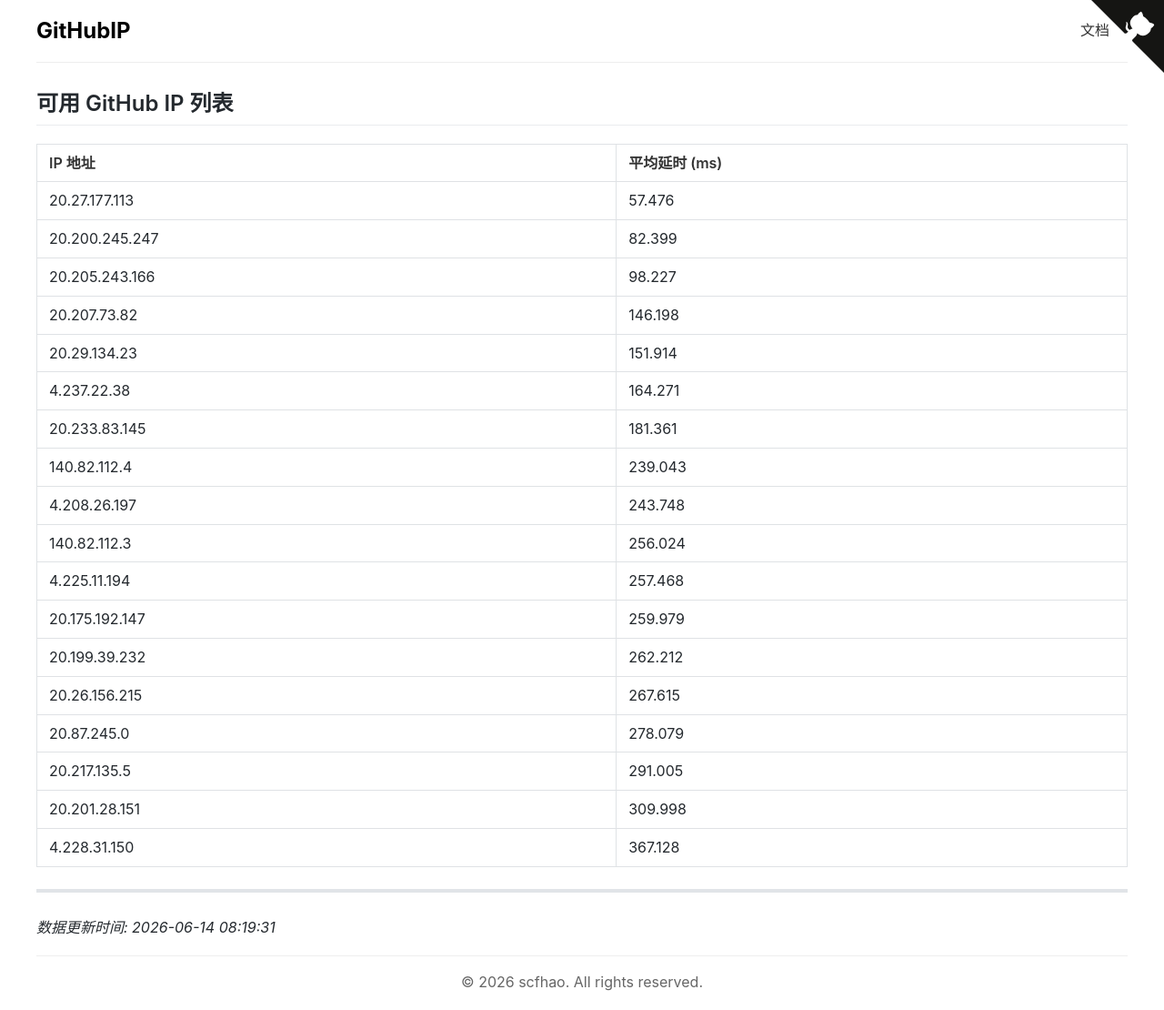
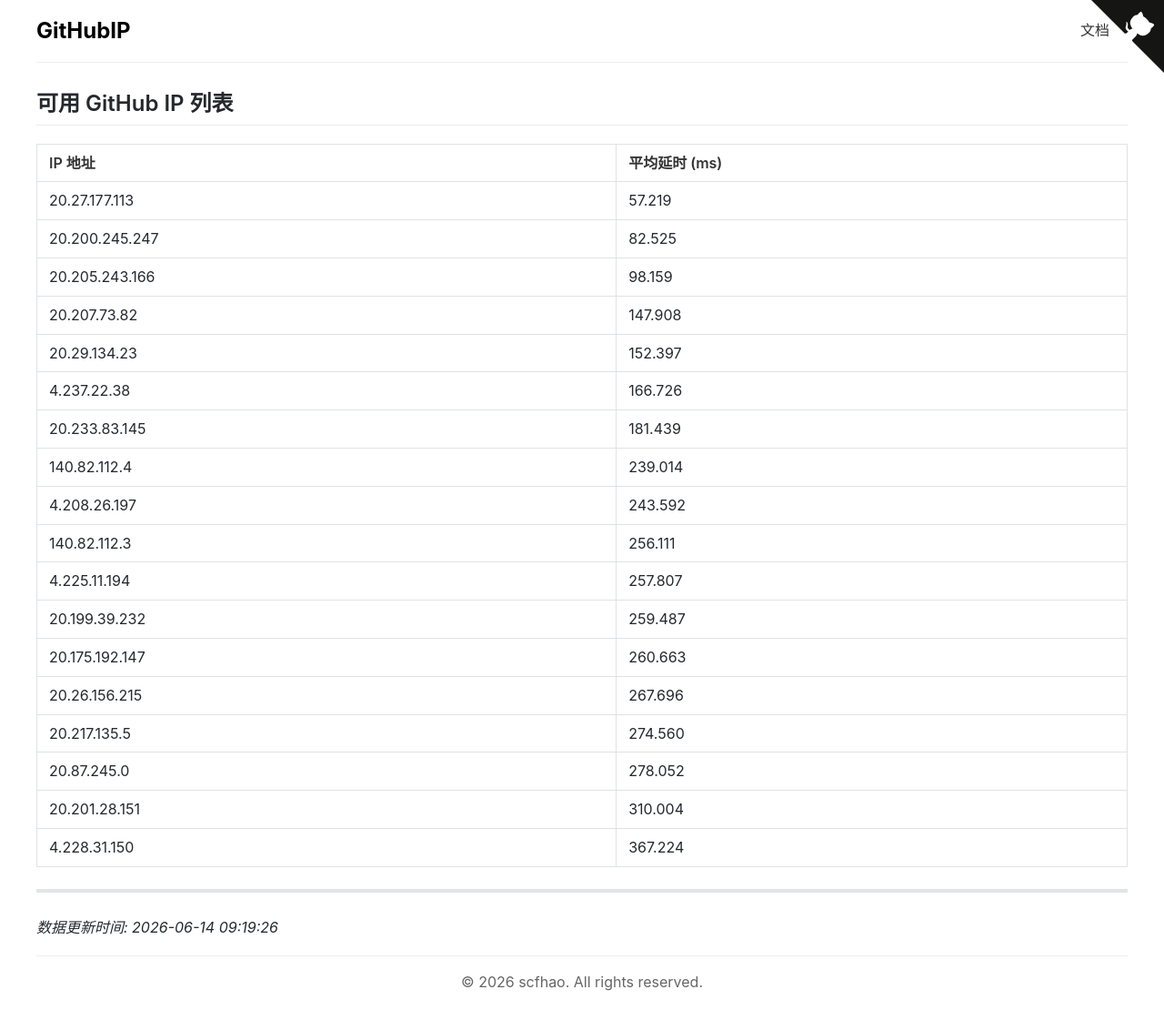
Before and after one commit to scfhao/GitHubIP, a Jekyll site: the page built from index.md, in a window 1280 px wide. Shown: the whole page at 91% size. Built offline with Jekyll 4.4.1, drawn with Linux system fonts in a browser that asks for light colours.

Commit message:
自动脚本执行 - 2026-06-14 09:19:26

```diff
--- a/index.md
+++ b/index.md
@@ -1,32 +1,32 @@
 ---
 layout: home
 title: GitHub IP 列表
-date: 2026-06-14 08:19:31
+date: 2026-06-14 09:19:26
 ---
 
 ## 可用 GitHub IP 列表
 
 | IP 地址 | 平均延时 (ms) |
 |---------|--------------|
-| 20.27.177.113 | 57.476 |
-| 20.200.245.247 | 82.399 |
-| 20.205.243.166 | 98.227 |
-| 20.207.73.82 | 146.198 |
-| 20.29.134.23 | 151.914 |
-| 4.237.22.38 | 164.271 |
-| 20.233.83.145 | 181.361 |
-| 140.82.112.4 | 239.043 |
-| 4.208.26.197 | 243.748 |
-| 140.82.112.3 | 256.024 |
-| 4.225.11.194 | 257.468 |
-| 20.175.192.147 | 259.979 |
-| 20.199.39.232 | 262.212 |
-| 20.26.156.215 | 267.615 |
-| 20.87.245.0 | 278.079 |
-| 20.217.135.5 | 291.005 |
-| 20.201.28.151 | 309.998 |
-| 4.228.31.150 | 367.128 |
+| 20.27.177.113 | 57.219 |
+| 20.200.245.247 | 82.525 |
+| 20.205.243.166 | 98.159 |
+| 20.207.73.82 | 147.908 |
+| 20.29.134.23 | 152.397 |
+| 4.237.22.38 | 166.726 |
+| 20.233.83.145 | 181.439 |
+| 140.82.112.4 | 239.014 |
+| 4.208.26.197 | 243.592 |
+| 140.82.112.3 | 256.111 |
+| 4.225.11.194 | 257.807 |
+| 20.199.39.232 | 259.487 |
+| 20.175.192.147 | 260.663 |
+| 20.26.156.215 | 267.696 |
+| 20.217.135.5 | 274.560 |
+| 20.87.245.0 | 278.052 |
+| 20.201.28.151 | 310.004 |
+| 4.228.31.150 | 367.224 |
 
 ---
 
-*数据更新时间: 2026-06-14 08:19:31*
+*数据更新时间: 2026-06-14 09:19:26*
```
